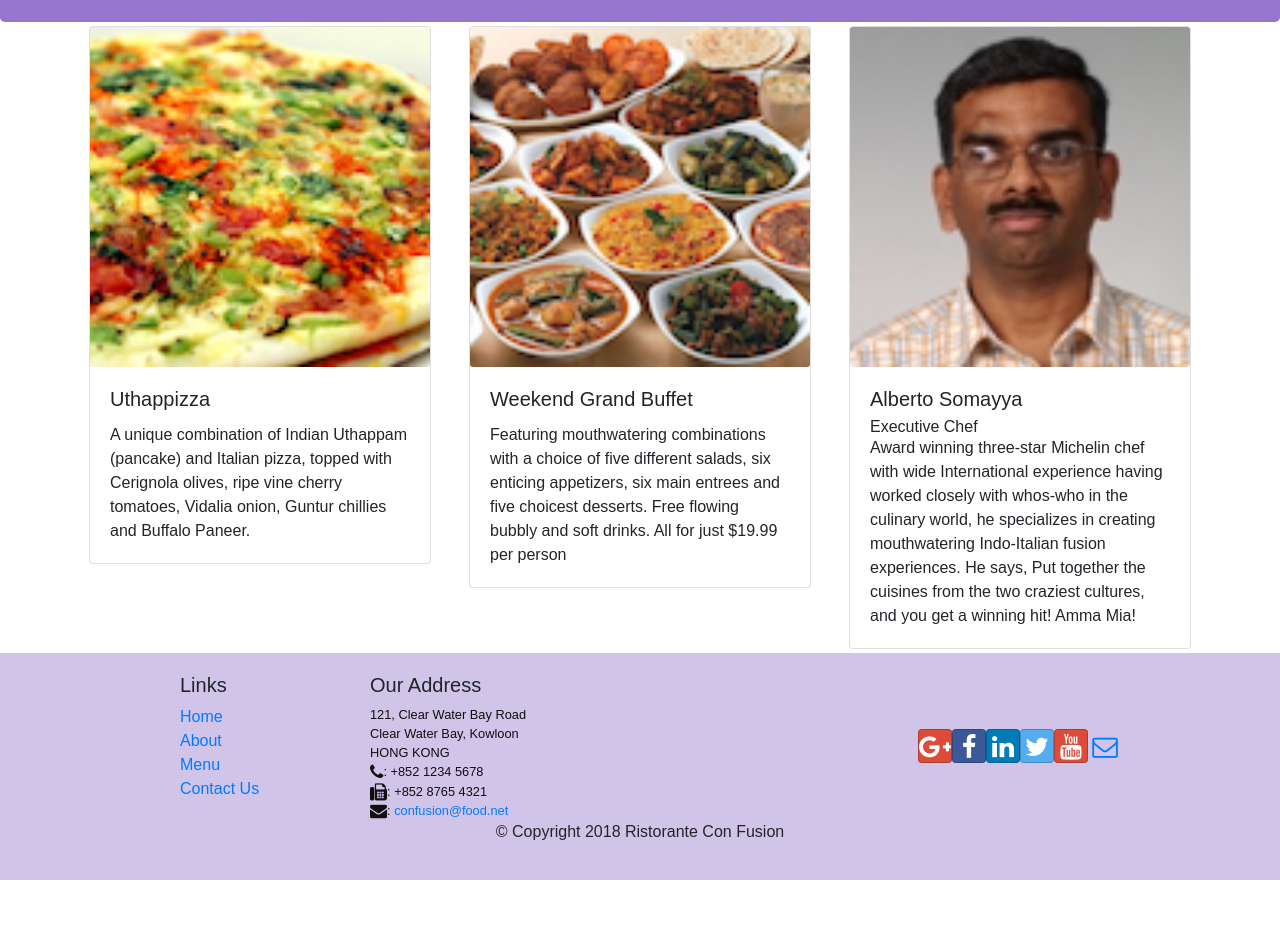
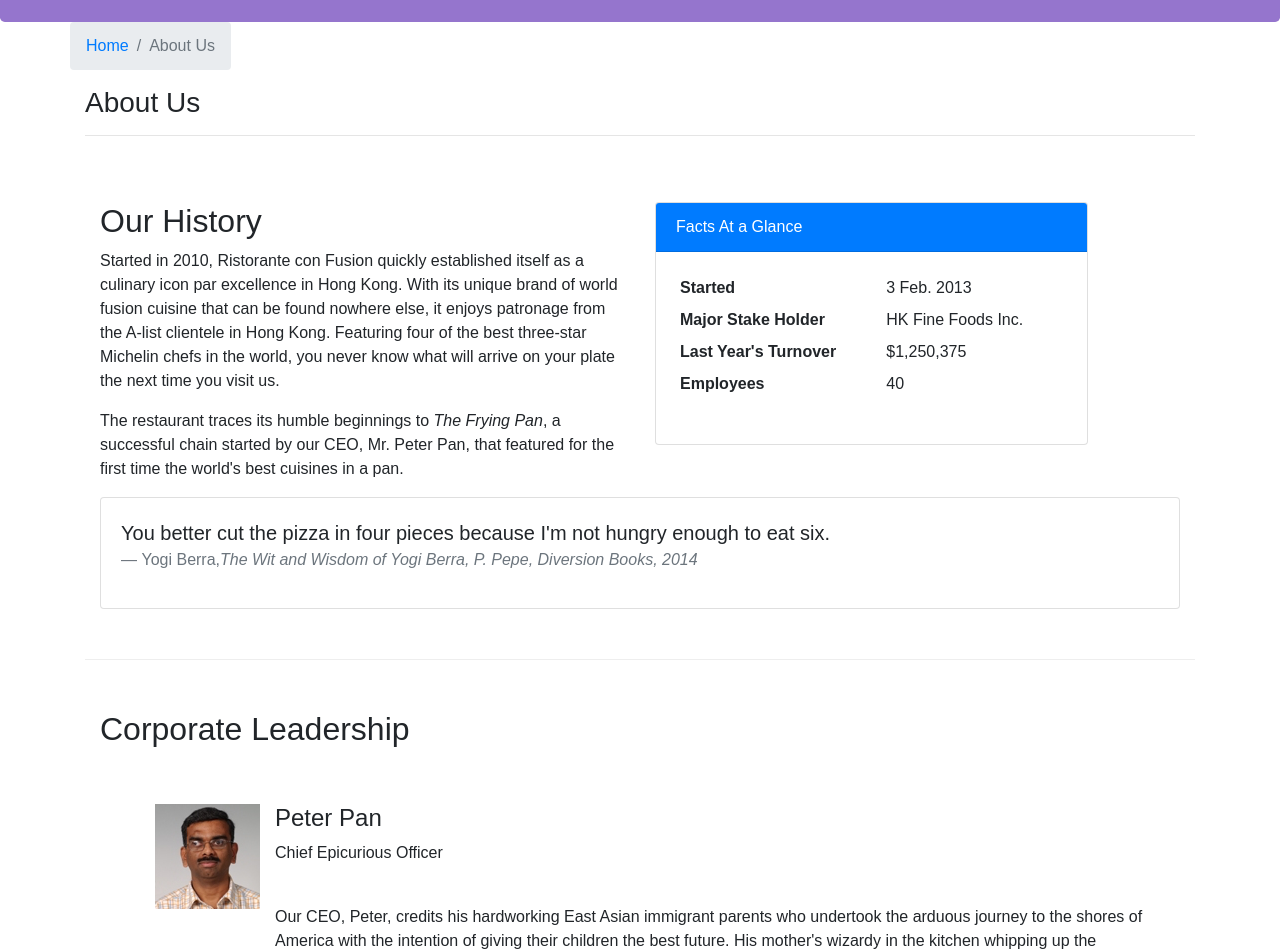
Before and after one commit to sanya-sharma/Front-End-Web-Development-with-React, a React (Create React App) app: page /about in a window 1280 px wide. Before the commit this address led to /home. Shown: the part 320-1272 px from the top of the page. Before the commit the page ends 1200 px from the top, so only its background shows below. Built offline with nearby package versions, Linux system fonts and the light colour scheme.

Commit message:
Assignment 2

```diff
--- /dev/null
+++ b/src/components/AboutComponent.js
@@ -0,0 +1,99 @@
+import React from 'react';
+import { Breadcrumb, BreadcrumbItem, Card, CardBody, CardHeader, Media } from 'reactstrap';
+import { Link } from 'react-router-dom';
+
+function RenderLeader({leader}) {
+
+    return(
+        <div key={leader.id} className="col-12 mt-5">
+            <Media tag="li">
+                <Media left middle>
+                    <Media object src={leader.image} alt={leader.name} />
+                </Media>
+                <Media body className="col-12">
+                    <Media heading>
+                        {leader.name}
+                    </Media>
+                    <p>{leader.designation}</p>
+                    <br />
+                    <p>{leader.description}</p>
+                </Media>
+            </Media>
+        </div>
+    );
+
+}
+
+function About(props) {
+
+    const leaders = props.leaders.map((leader) => {
+        return (
+            <RenderLeader leader={leader} />
+        );
+    });
+
+    return(
+        <div className="container">
+            <div className="row">
+                <Breadcrumb>
+                    <BreadcrumbItem><Link to="/home">Home</Link></BreadcrumbItem>
+                    <BreadcrumbItem active>About Us</BreadcrumbItem>
+                </Breadcrumb>
+                <div className="col-12">
+                    <h3>About Us</h3>
+                    <hr />
+                </div>
+            </div>
+            <div className="row row-content">
+                <div className="col-12 col-md-6">
+                    <h2>Our History</h2>
+                    <p>Started in 2010, Ristorante con Fusion quickly established itself as a culinary icon par excellence in Hong Kong. With its unique brand of world fusion cuisine that can be found nowhere else, it enjoys patronage from the A-list clientele in Hong Kong.  Featuring four of the best three-star Michelin chefs in the world, you never know what will arrive on your plate the next time you visit us.</p>
+                    <p>The restaurant traces its humble beginnings to <em>The Frying Pan</em>, a successful chain started by our CEO, Mr. Peter Pan, that featured for the first time the world's best cuisines in a pan.</p>
+                </div>
+                <div className="col-12 col-md-5">
+                    <Card>
+                        <CardHeader className="bg-primary text-white">Facts At a Glance</CardHeader>
+                        <CardBody>
+                            <dl className="row p-1">
+                                <dt className="col-6">Started</dt>
+                                <dd className="col-6">3 Feb. 2013</dd>
+                                <dt className="col-6">Major Stake Holder</dt>
+                                <dd className="col-6">HK Fine Foods Inc.</dd>
+                                <dt className="col-6">Last Year's Turnover</dt>
+                                <dd className="col-6">$1,250,375</dd>
+                                <dt className="col-6">Employees</dt>
+                                <dd className="col-6">40</dd>
+                            </dl>
+                        </CardBody>
+                    </Card>
+                </div>
+                <div className="col-12">
+                    <Card>
+                        <CardBody className="bg-faded">
+                            <blockquote className="blockquote">
+                                <p className="mb-0">You better cut the pizza in four pieces because
+                                    I'm not hungry enough to eat six.</p>
+                                <footer className="blockquote-footer">Yogi Berra,
+                                <cite title="Source Title">The Wit and Wisdom of Yogi Berra,
+                                    P. Pepe, Diversion Books, 2014</cite>
+                                </footer>
+                            </blockquote>
+                        </CardBody>
+                    </Card>
+                </div>
+            </div>
+            <div className="row row-content">
+                <div className="col-12">
+                    <h2>Corporate Leadership</h2>
+                </div>
+                <div className="col-12">
+                    <Media list>
+                        {leaders}
+                    </Media>
+                </div>
+            </div>
+        </div>
+    );
+}
+
+export default About;
--- a/src/components/FooterComponent.js
+++ b/src/components/FooterComponent.js
@@ -10,7 +10,7 @@
                         <h5>Links</h5>
                         <ul class="list-unstyled">
                             <li><Link to="/home">Home</Link></li>
-                            <li><Link to="/aboutus">About</Link></li>
+                            <li><Link to="/about">About Us</Link></li>
                             <li><Link to="/menu">Menu</Link></li>
                             <li><Link to="/contactus">Contact Us</Link></li>
                         </ul>
--- a/src/components/HeaderComponent.js
+++ b/src/components/HeaderComponent.js
@@ -37,7 +37,7 @@
                                 </NavLink>
                             </NavItem>
                             <NavItem>
-                                <NavLink className="nav-link" to="/aboutus">
+                                <NavLink className="nav-link" to="/about">
                                     <span className="fa fa-info fa-lg"></span> About Us
                                 </NavLink>
                             </NavItem>
--- a/src/components/MainComponent.js
+++ b/src/components/MainComponent.js
@@ -2,6 +2,7 @@
 import Home from './HomeComponent.js';
 import Menu from './MenuComponent.js';
 import Contact from './ContactComponent.js';
+import About from './AboutComponent.js';
 import DishDetail from './DishdetailComponent.js';
 import Header from './HeaderComponent.js';
 import Footer from './FooterComponent.js';
@@ -52,6 +53,7 @@
           <Route exact path="/menu" component={ () => <Menu dishes={this.state.dishes} /> } />
           <Route path="/menu/:dishId" component={DishWithId} />
           <Route exact path="/contactus" component={Contact} />
+          <Route path="/about" component={ () => <About leaders={this.state.leaders} /> } />
           <Redirect to="/home" />
         </Switch>
         <Footer />
```
